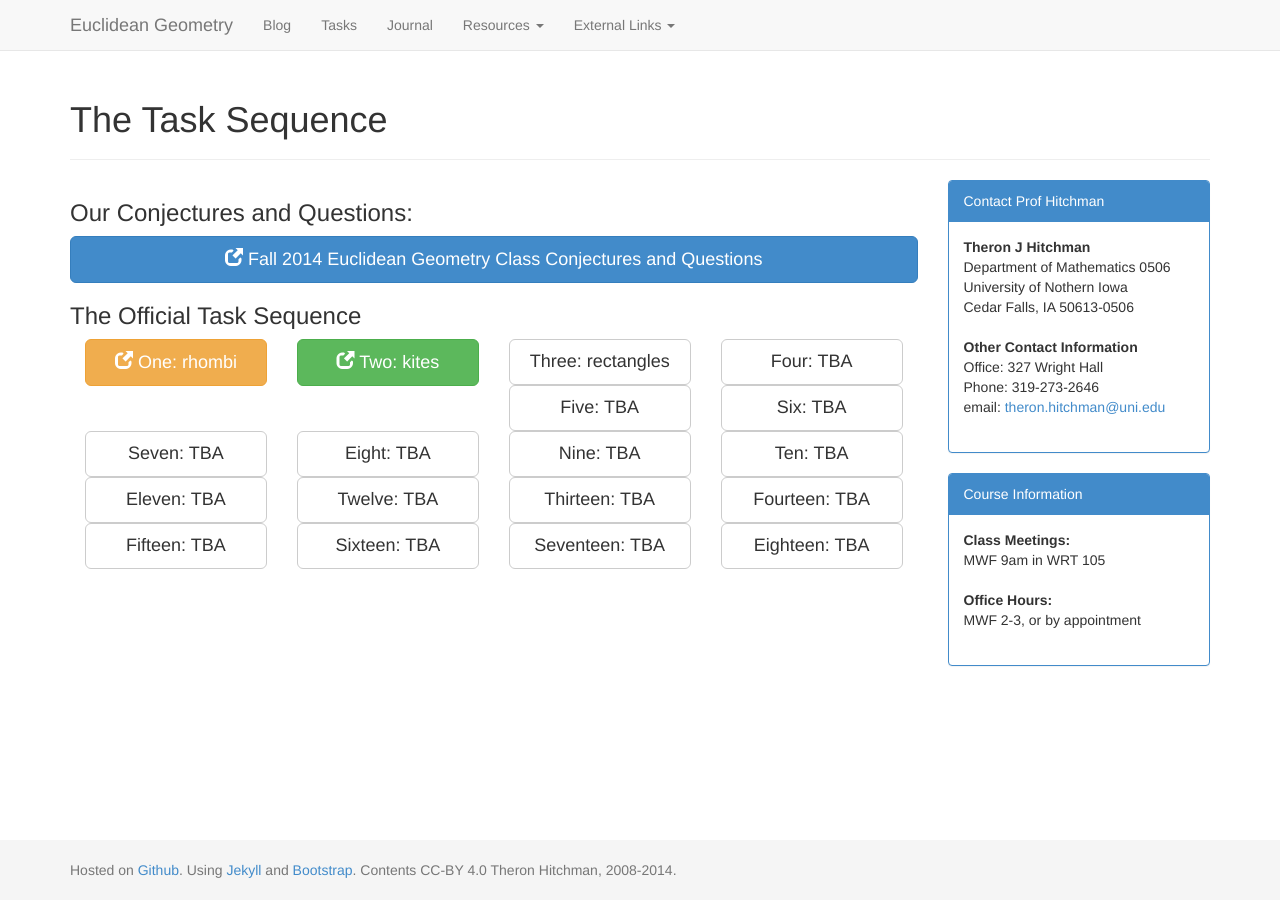
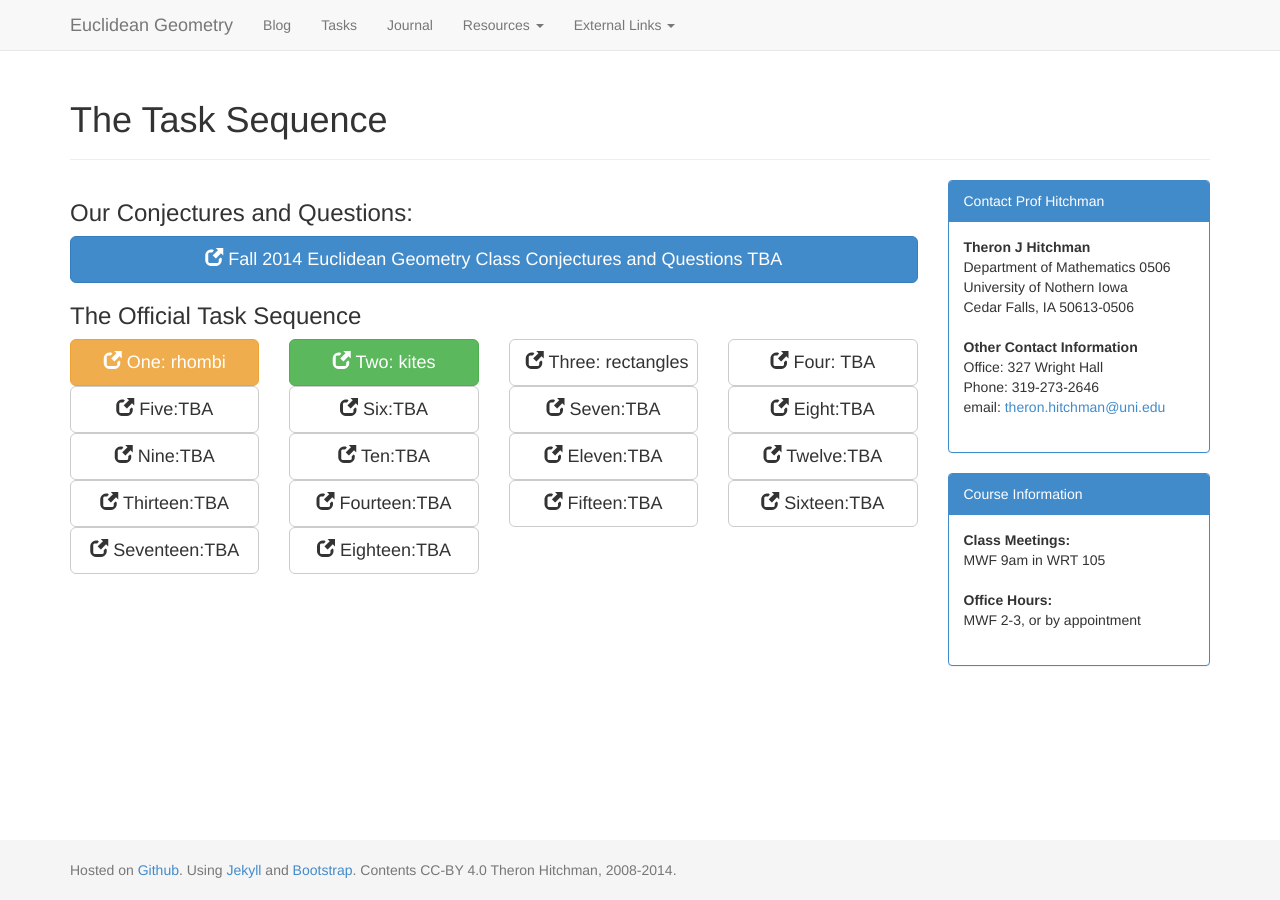
Before and after one commit to theronhitchman/euclidean-geometry, a Jekyll site: the page built from tasks/index.md, in a window 1280 px wide. Built offline with Jekyll 4.4.1, drawn with Linux system fonts in a browser that asks for light colours; nearby versions of some CDN libraries.

Commit message:
fixed display bug on tasks page by making all elements the same template, with icon and br statements.

```diff
--- a/tasks/index.md
+++ b/tasks/index.md
@@ -9,12 +9,12 @@ layout: default
   <a class="btn btn-lg btn-primary btn-block" href="{{site.baseurl}}/class/" target="_blank">
     <span class="glyphicon glyphicon-new-window"></span>
     Fall 2014 Euclidean Geometry<br class="visible-xs" /> Class Conjectures and Questions
-  </a>
+ TBA</a>
 </div>
 
 ### The Official Task Sequence
 
-
+<div class="row">
 <div class="col-xs-6 col-sm-4 col-lg-3 text-center">
   <a class="btn btn-warning btn-lg btn-block" href="{{site.baseurl}}/EG_main01.pdf" target="_blank">
     <span class="glyphicon glyphicon-new-window"></span> One:<br class="visible-xs" /> rhombi</a>
@@ -24,52 +24,69 @@ layout: default
     <span class="glyphicon glyphicon-new-window"></span> Two:<br class="visible-xs" /> kites</a>
 </div>
 <div class="col-xs-6 col-sm-4 col-lg-3 text-center">
-  <a class="btn btn-default btn-lg btn-block">Three:<br class="visible-xs" /> rectangles</a>
+  <a class="btn btn-default btn-lg btn-block" href="#">
+  <span class="glyphicon glyphicon-new-window"></span> Three:<br class="visible-xs" /> rectangles</a>
 </div>
 <div class="col-xs-6 col-sm-4 col-lg-3 text-center">
-  <a class="btn btn-default btn-lg btn-block">Four: TBA</a>
+  <a class="btn btn-default btn-lg btn-block" href="#">
+  <span class="glyphicon glyphicon-new-window"></span> Four:<br class="visible-xs" /> TBA</a>
 </div>
 <div class="col-xs-6 col-sm-4 col-lg-3 text-center">
-  <a class="btn btn-default btn-lg btn-block">Five: TBA</a>
+  <a class="btn btn-default btn-lg btn-block" href="#">
+  <span class="glyphicon glyphicon-new-window"></span> Five:<br class="visible-xs" />TBA</a>
 </div>
 <div class="col-xs-6 col-sm-4 col-lg-3 text-center">
-  <a class="btn btn-default btn-lg btn-block">Six: TBA</a>
+  <a class="btn btn-default btn-lg btn-block" href="#">
+  <span class="glyphicon glyphicon-new-window"></span> Six:<br class="visible-xs" />TBA</a>
 </div>
 <div class="col-xs-6 col-sm-4 col-lg-3 text-center">
-  <a class="btn btn-default btn-lg btn-block">Seven: TBA</a>
+  <a class="btn btn-default btn-lg btn-block" href="#">
+  <span class="glyphicon glyphicon-new-window"></span> Seven:<br class="visible-xs" />TBA</a>
 </div>
 <div class="col-xs-6 col-sm-4 col-lg-3 text-center">
-  <a class="btn btn-default btn-lg btn-block">Eight: TBA</a>
+  <a class="btn btn-default btn-lg btn-block" href="#">
+  <span class="glyphicon glyphicon-new-window"></span> Eight:<br class="visible-xs" />TBA</a>
 </div>
 <div class="col-xs-6 col-sm-4 col-lg-3 text-center">
-  <a class="btn btn-default btn-lg btn-block">Nine: TBA</a>
+  <a class="btn btn-default btn-lg btn-block" href="#">
+  <span class="glyphicon glyphicon-new-window"></span> Nine:<br class="visible-xs" />TBA</a>
 </div>
 <div class="col-xs-6 col-sm-4 col-lg-3 text-center">
-  <a class="btn btn-default btn-lg btn-block">Ten: TBA</a>
+  <a class="btn btn-default btn-lg btn-block" href="#">
+  <span class="glyphicon glyphicon-new-window"></span> Ten:<br class="visible-xs" />TBA</a>
 </div>
 <div class="col-xs-6 col-sm-4 col-lg-3 text-center">
-  <a class="btn btn-default btn-lg btn-block">Eleven: TBA</a>
+  <a class="btn btn-default btn-lg btn-block" href="#">
+  <span class="glyphicon glyphicon-new-window"></span> Eleven:<br class="visible-xs" />TBA</a>
 </div>
 <div class="col-xs-6 col-sm-4 col-lg-3 text-center">
-  <a class="btn btn-default btn-lg btn-block">Twelve: TBA</a>
+  <a class="btn btn-default btn-lg btn-block" href="#">
+  <span class="glyphicon glyphicon-new-window"></span> Twelve:<br class="visible-xs" />TBA</a>
 </div>
 <div class="col-xs-6 col-sm-4 col-lg-3 text-center">
-  <a class="btn btn-default btn-lg btn-block">Thirteen: TBA</a>
+  <a class="btn btn-default btn-lg btn-block" href="#">
+  <span class="glyphicon glyphicon-new-window"></span> Thirteen:<br class="visible-xs" />TBA</a>
 </div>
 <div class="col-xs-6 col-sm-4 col-lg-3 text-center">
-  <a class="btn btn-default btn-lg btn-block">Fourteen: TBA</a>
+  <a class="btn btn-default btn-lg btn-block" href="#">
+  <span class="glyphicon glyphicon-new-window"></span> Fourteen:<br class="visible-xs" />TBA</a>
 </div>
 <div class="col-xs-6 col-sm-4 col-lg-3 text-center">
-  <a class="btn btn-default btn-lg btn-block">Fifteen: TBA</a>
+  <a class="btn btn-default btn-lg btn-block" href="#">
+  <span class="glyphicon glyphicon-new-window"></span> Fifteen:<br class="visible-xs" />TBA</a>
 </div>
 <div class="col-xs-6 col-sm-4 col-lg-3 text-center">
-  <a class="btn btn-default btn-lg btn-block">Sixteen: TBA</a>
+  <a class="btn btn-default btn-lg btn-block" href="#">
+  <span class="glyphicon glyphicon-new-window"></span> Sixteen:<br class="visible-xs" />TBA</a>
 </div>
 <div class="col-xs-6 col-sm-4 col-lg-3 text-center">
-  <a class="btn btn-default btn-lg btn-block">Seventeen: TBA</a>
+  <a class="btn btn-default btn-lg btn-block" href="#">
+  <span class="glyphicon glyphicon-new-window"></span> Seventeen:<br class="visible-xs" />TBA</a>
 </div>
 <div class="col-xs-6 col-sm-4 col-lg-3 text-center">
-  <a class="btn btn-default btn-lg btn-block">Eighteen: TBA</a>
+  <a class="btn btn-default btn-lg btn-block" href="#">
+  <span class="glyphicon glyphicon-new-window"></span> Eighteen:<br class="visible-xs" />TBA</a>
+</div>
 </div>
 
 <div class="row">
```
